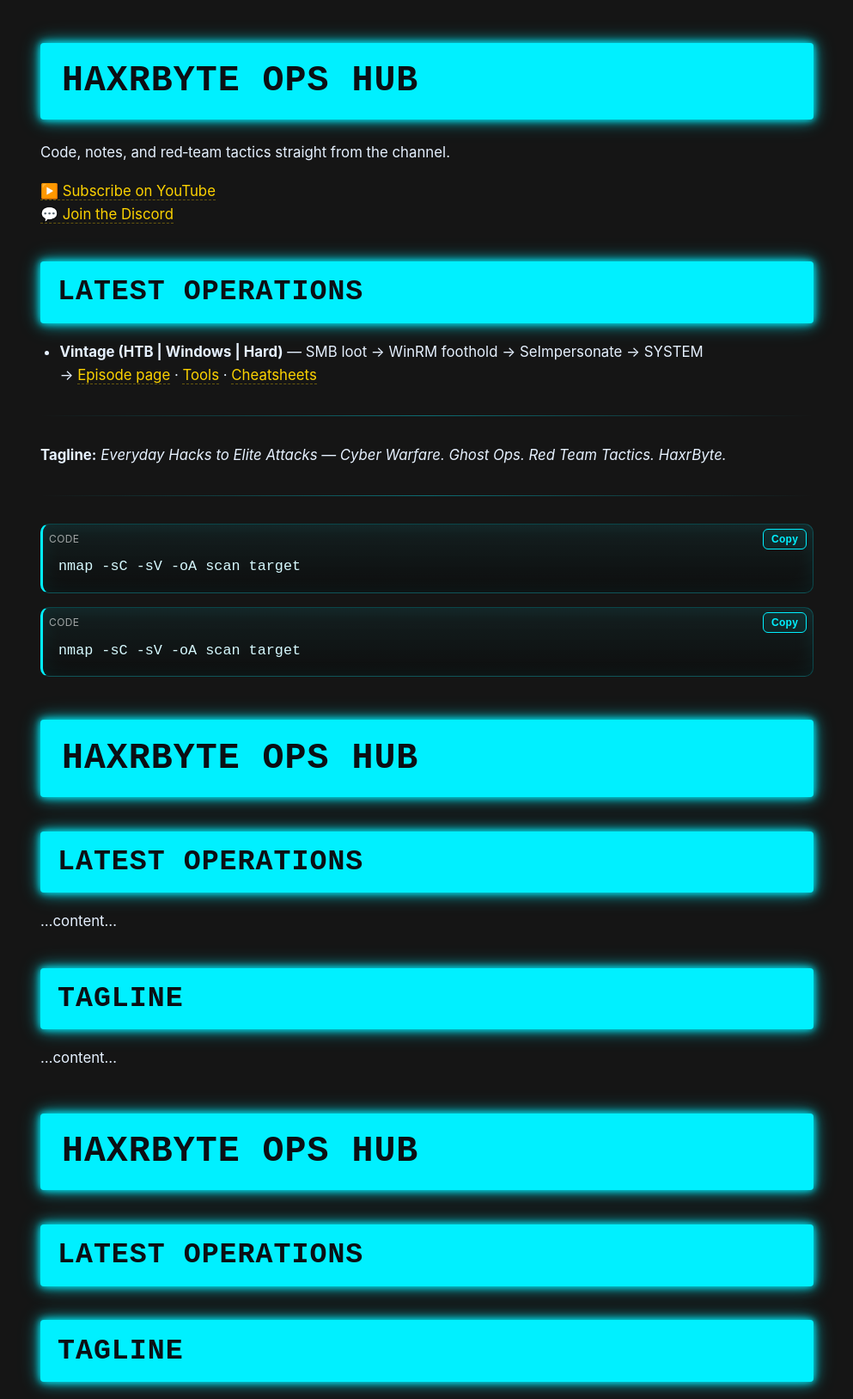
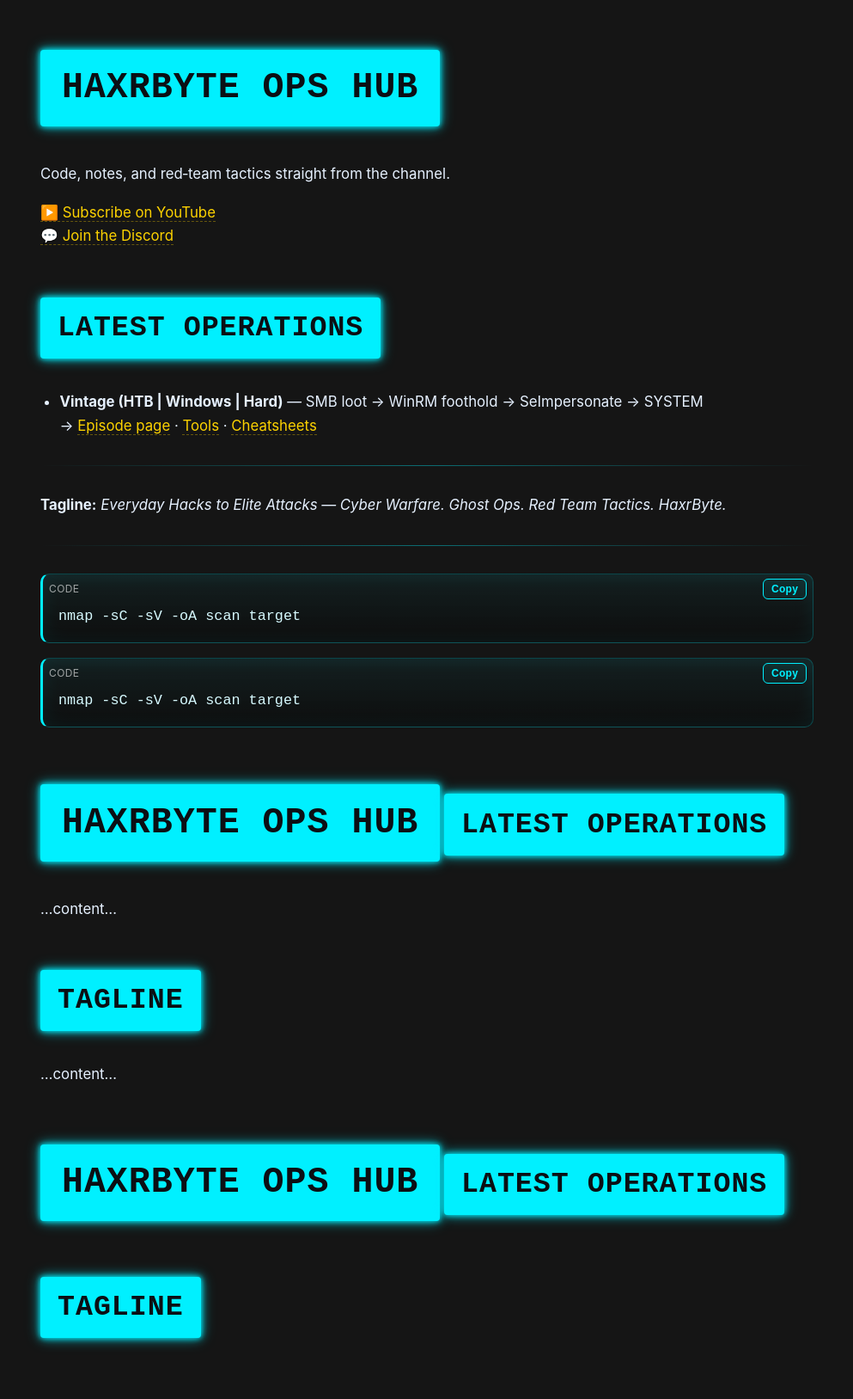
Before and after one commit to haxrbyte/ghost-shell, a Jekyll site: the page built from docs/index.md, in a window 1280 px wide. Shown: the whole page at 86% size, without its empty margins (143-1136 px from the left). Built offline with Jekyll 4.4.1, drawn with Linux system fonts in a browser that asks for light colours; our own code applies the rules of GitHub Pages for plain Markdown files; after the commit the page ends 1584 px from its top, so only the background shows below that.

Commit message:
Update custom.css

```diff
--- a/docs/assets/css/custom.css
+++ b/docs/assets/css/custom.css
@@ -67,25 +67,25 @@
 */
 
 /* Headings: inverted neon block style */
+/* Headings: neon banners, shrink background to text */
 h1, h2, h3, h4, h5, h6 {
-  /*display: inline-block;               /* shrink background to text */
-  display: block;         /* ensures each heading is on its own line */
-  padding: 0.25em 0.6em;               /* spacing around text */
-  background: #00F0FF;                 /* Electric Blue background */
-  color: #0b0f14 !important;           /* dark text inside */
+  display: inline-block;           /* shrink background to text width */
+  clear: both;                     /* force each heading onto its own line */
+  padding: 0.25em 0.6em;
+  background: #00F0FF;             /* Electric Blue background */
+  color: #0b0f14 !important;       /* dark text inside */
   font-family: 'Fira Code', monospace;
   font-weight: 700;
   letter-spacing: 1px;
   text-transform: uppercase;
 
-  /* Glow border effect */
-  box-shadow: 0 0 8px #00F0FF,
-              0 0 16px rgba(0,240,255,0.6),
-              0 0 24px rgba(0,240,255,0.4);
+  /* Glow effect */
+  box-shadow: 0 0 6px #00F0FF,
+              0 0 12px rgba(0,240,255,0.6),
+              0 0 18px rgba(0,240,255,0.4);
 
-  border-radius: 4px;                  /* soften corners */
-  margin-top: 1.2em;
-  margin-bottom: 0.6em;
+  border-radius: 4px;
+  margin: 1.2em 0 0.6em;
 }
 
 h1{ font-size: clamp(2rem, 3.6vw, 2.6rem); }
```
